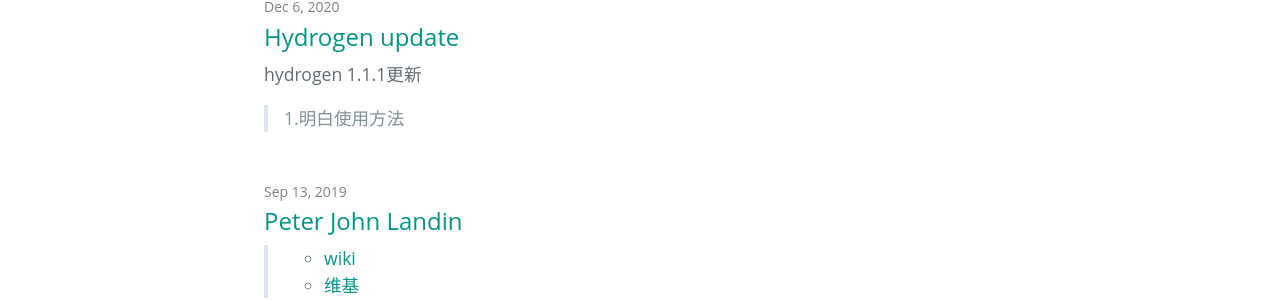
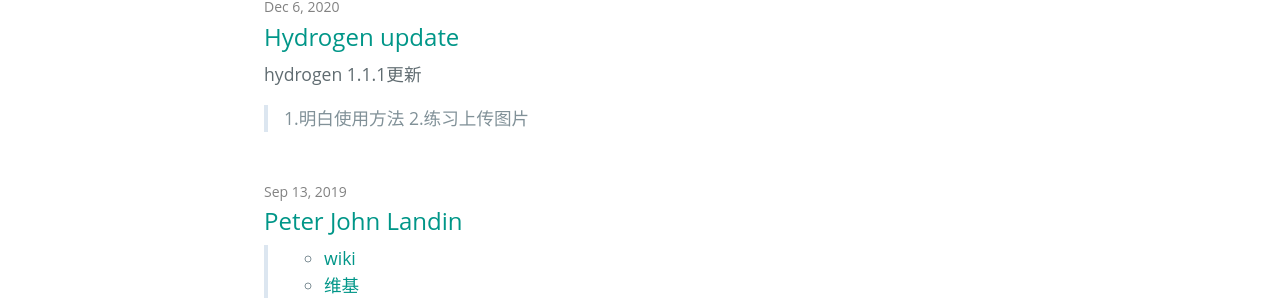
Before and after one commit to Robert9090/Robert9090.github.io, a Jekyll site: the page built from index.html, in a window 1280 px wide and 900 px high, scrolled down 487 px. Shown: the part 154-454 px from the top of the window. Built offline with Jekyll 4.4.1, drawn with Linux system fonts in a browser that asks for light colours; some web fonts are replaced; the list of posts is cut into pages by our own code.

Commit message:
upgrade picture

```diff
--- a/_posts/2020-12-6-update.md
+++ b/_posts/2020-12-6-update.md
@@ -6,3 +6,6 @@ tag: Hydrogen
 
 hydrogen 1.1.1更新
 > 1.明白使用方法
+> 2.练习上传图片
+
+<img scr="../theme/bg-night.png">
```
